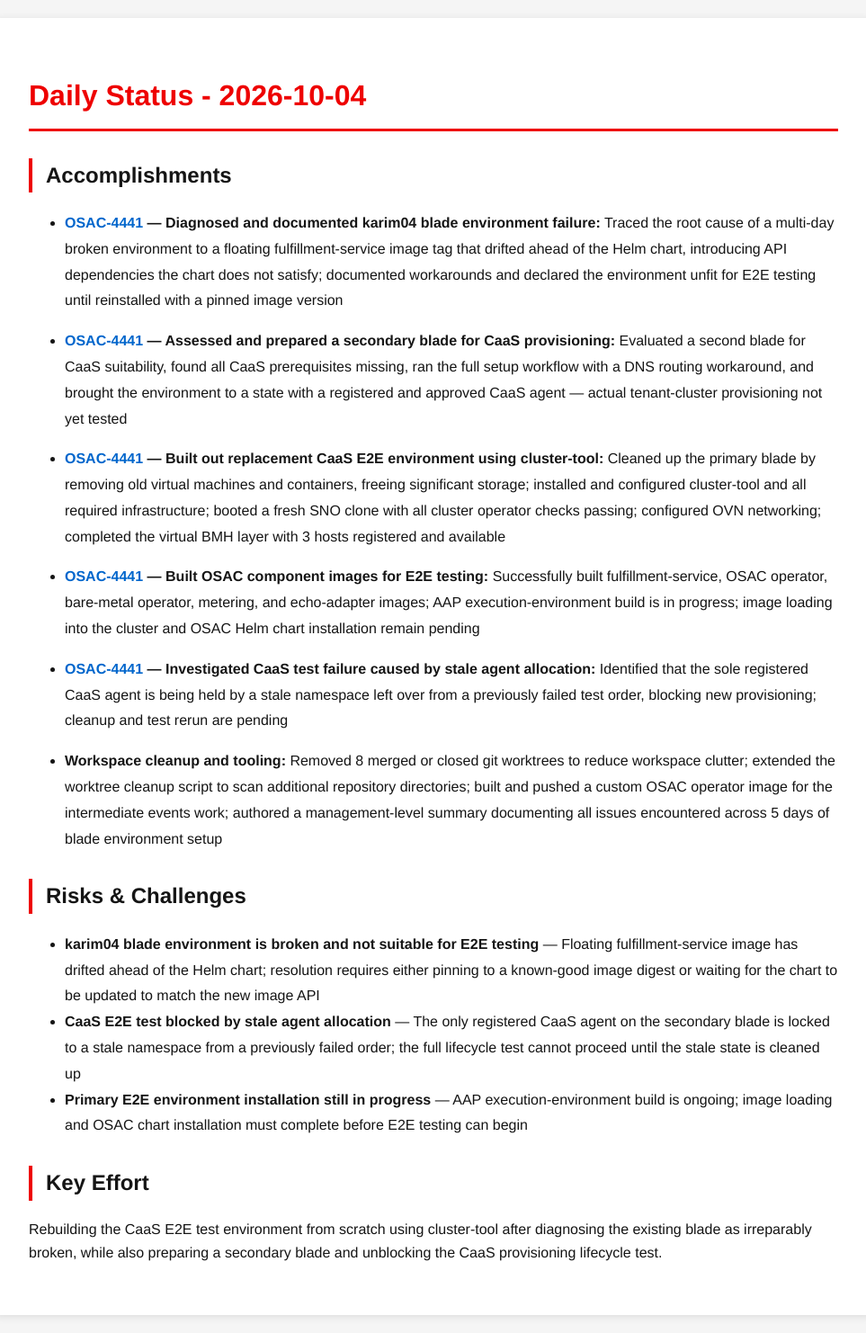
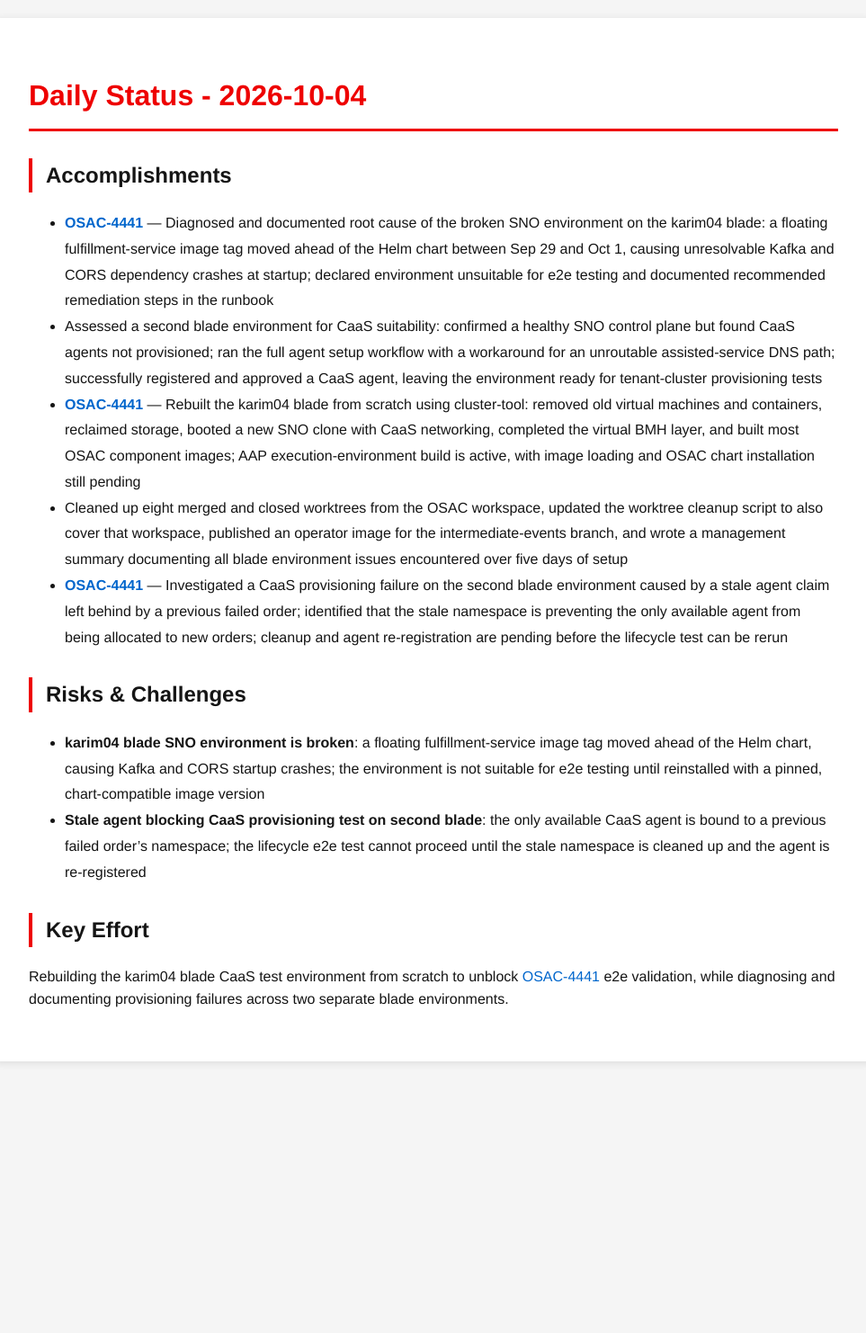
Before and after one commit to tzvatot/daily-status, a Jekyll site: the page built from 2026-10-04.md, in a window 1280 px wide. Shown: the whole page at 90% size, without its empty margins (158-1121 px from the left). Built offline with Jekyll 4.4.1, drawn with Linux system fonts in a browser that asks for light colours; after the commit the page ends 1200 px from its top, so only the background shows below that.

Commit message:
Daily status update - 2026-10-04

```diff
--- a/2026-10-04.md
+++ b/2026-10-04.md
@@ -8,24 +8,17 @@
 
 ## Accomplishments
 
-- **[OSAC-4441](https://redhat.atlassian.net/browse/OSAC-4441) — Diagnosed and documented karim04 blade environment failure:** Traced the root cause of a multi-day broken environment to a floating fulfillment-service image tag that drifted ahead of the Helm chart, introducing API dependencies the chart does not satisfy; documented workarounds and declared the environment unfit for E2E testing until reinstalled with a pinned image version
-
-- **[OSAC-4441](https://redhat.atlassian.net/browse/OSAC-4441) — Assessed and prepared a secondary blade for CaaS provisioning:** Evaluated a second blade for CaaS suitability, found all CaaS prerequisites missing, ran the full setup workflow with a DNS routing workaround, and brought the environment to a state with a registered and approved CaaS agent — actual tenant-cluster provisioning not yet tested
-
-- **[OSAC-4441](https://redhat.atlassian.net/browse/OSAC-4441) — Built out replacement CaaS E2E environment using cluster-tool:** Cleaned up the primary blade by removing old virtual machines and containers, freeing significant storage; installed and configured cluster-tool and all required infrastructure; booted a fresh SNO clone with all cluster operator checks passing; configured OVN networking; completed the virtual BMH layer with 3 hosts registered and available
-
-- **[OSAC-4441](https://redhat.atlassian.net/browse/OSAC-4441) — Built OSAC component images for E2E testing:** Successfully built fulfillment-service, OSAC operator, bare-metal operator, metering, and echo-adapter images; AAP execution-environment build is in progress; image loading into the cluster and OSAC Helm chart installation remain pending
-
-- **[OSAC-4441](https://redhat.atlassian.net/browse/OSAC-4441) — Investigated CaaS test failure caused by stale agent allocation:** Identified that the sole registered CaaS agent is being held by a stale namespace left over from a previously failed test order, blocking new provisioning; cleanup and test rerun are pending
-
-- **Workspace cleanup and tooling:** Removed 8 merged or closed git worktrees to reduce workspace clutter; extended the worktree cleanup script to scan additional repository directories; built and pushed a custom OSAC operator image for the intermediate events work; authored a management-level summary documenting all issues encountered across 5 days of blade environment setup
+- **[OSAC-4441](https://redhat.atlassian.net/browse/OSAC-4441)** — Diagnosed and documented root cause of the broken SNO environment on the karim04 blade: a floating fulfillment-service image tag moved ahead of the Helm chart between Sep 29 and Oct 1, causing unresolvable Kafka and CORS dependency crashes at startup; declared environment unsuitable for e2e testing and documented recommended remediation steps in the runbook
+- Assessed a second blade environment for CaaS suitability: confirmed a healthy SNO control plane but found CaaS agents not provisioned; ran the full agent setup workflow with a workaround for an unroutable assisted-service DNS path; successfully registered and approved a CaaS agent, leaving the environment ready for tenant-cluster provisioning tests
+- **[OSAC-4441](https://redhat.atlassian.net/browse/OSAC-4441)** — Rebuilt the karim04 blade from scratch using cluster-tool: removed old virtual machines and containers, reclaimed storage, booted a new SNO clone with CaaS networking, completed the virtual BMH layer, and built most OSAC component images; AAP execution-environment build is active, with image loading and OSAC chart installation still pending
+- Cleaned up eight merged and closed worktrees from the OSAC workspace, updated the worktree cleanup script to also cover that workspace, published an operator image for the intermediate-events branch, and wrote a management summary documenting all blade environment issues encountered over five days of setup
+- **[OSAC-4441](https://redhat.atlassian.net/browse/OSAC-4441)** — Investigated a CaaS provisioning failure on the second blade environment caused by a stale agent claim left behind by a previous failed order; identified that the stale namespace is preventing the only available agent from being allocated to new orders; cleanup and agent re-registration are pending before the lifecycle test can be rerun
 
 ## Risks & Challenges
 
-- **karim04 blade environment is broken and not suitable for E2E testing** — Floating fulfillment-service image has drifted ahead of the Helm chart; resolution requires either pinning to a known-good image digest or waiting for the chart to be updated to match the new image API
-- **CaaS E2E test blocked by stale agent allocation** — The only registered CaaS agent on the secondary blade is locked to a stale namespace from a previously failed order; the full lifecycle test cannot proceed until the stale state is cleaned up
-- **Primary E2E environment installation still in progress** — AAP execution-environment build is ongoing; image loading and OSAC chart installation must complete before E2E testing can begin
+- **karim04 blade SNO environment is broken**: a floating fulfillment-service image tag moved ahead of the Helm chart, causing Kafka and CORS startup crashes; the environment is not suitable for e2e testing until reinstalled with a pinned, chart-compatible image version
+- **Stale agent blocking CaaS provisioning test on second blade**: the only available CaaS agent is bound to a previous failed order's namespace; the lifecycle e2e test cannot proceed until the stale namespace is cleaned up and the agent is re-registered
 
 ## Key Effort
 
-Rebuilding the CaaS E2E test environment from scratch using cluster-tool after diagnosing the existing blade as irreparably broken, while also preparing a secondary blade and unblocking the CaaS provisioning lifecycle test.
+Rebuilding the karim04 blade CaaS test environment from scratch to unblock [OSAC-4441](https://redhat.atlassian.net/browse/OSAC-4441) e2e validation, while diagnosing and documenting provisioning failures across two separate blade environments.
```
